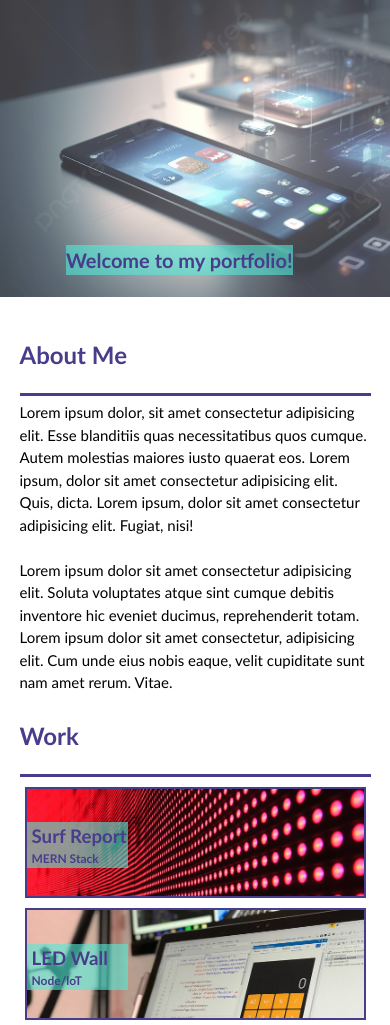
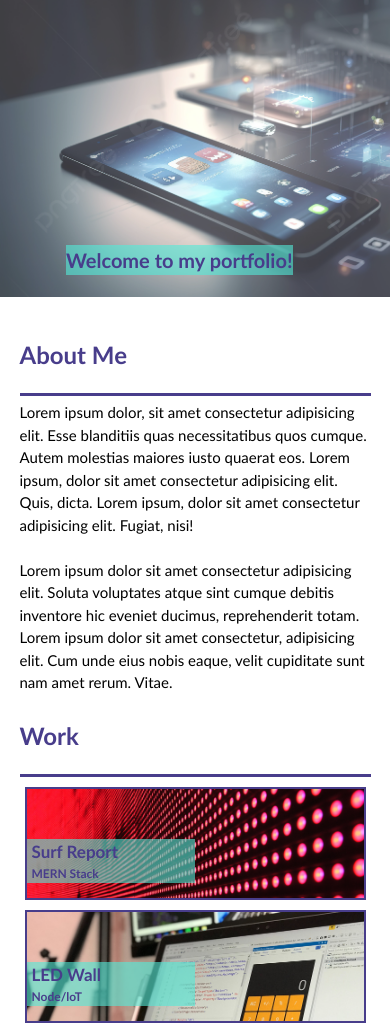
Before and after one commit to Nukte-y/MyWorkHub, a plain HTML site: page index.html in a window 390 px wide. Shown: the part 75-1100 px from the top of the page. Drawn offline with Linux system fonts and the light colour scheme.

Commit message:
updated README file and make some changes in CSS file

```diff
--- a/style.css
+++ b/style.css
@@ -163,8 +163,8 @@ color: darkslateblue;
 background-color:var(--aquacolor);
 margin-left: 0px;
 padding-left: 5px;
-margin-right: 70%;
-margin-top:10% ;
+margin-right: 60%;
+margin-top:20% ;
 }
 
 #work1{
@@ -216,7 +216,14 @@ padding: 0%;
 #subtitle h2{
 padding: 3px;
 top: 350px;
-
+}
+h3{
+font-size: 17px;
+}
+.worksubtitle{
+margin-right:50%;
+margin-bottom:15px ;
+margin-top: 15%;
 }
 .page-wrapper{    /* Grid CSS */
   grid-template-rows:1fr 1fr 1fr 1fr 1fr 1fr;
```
Also changed, not shown: 4 other files.
